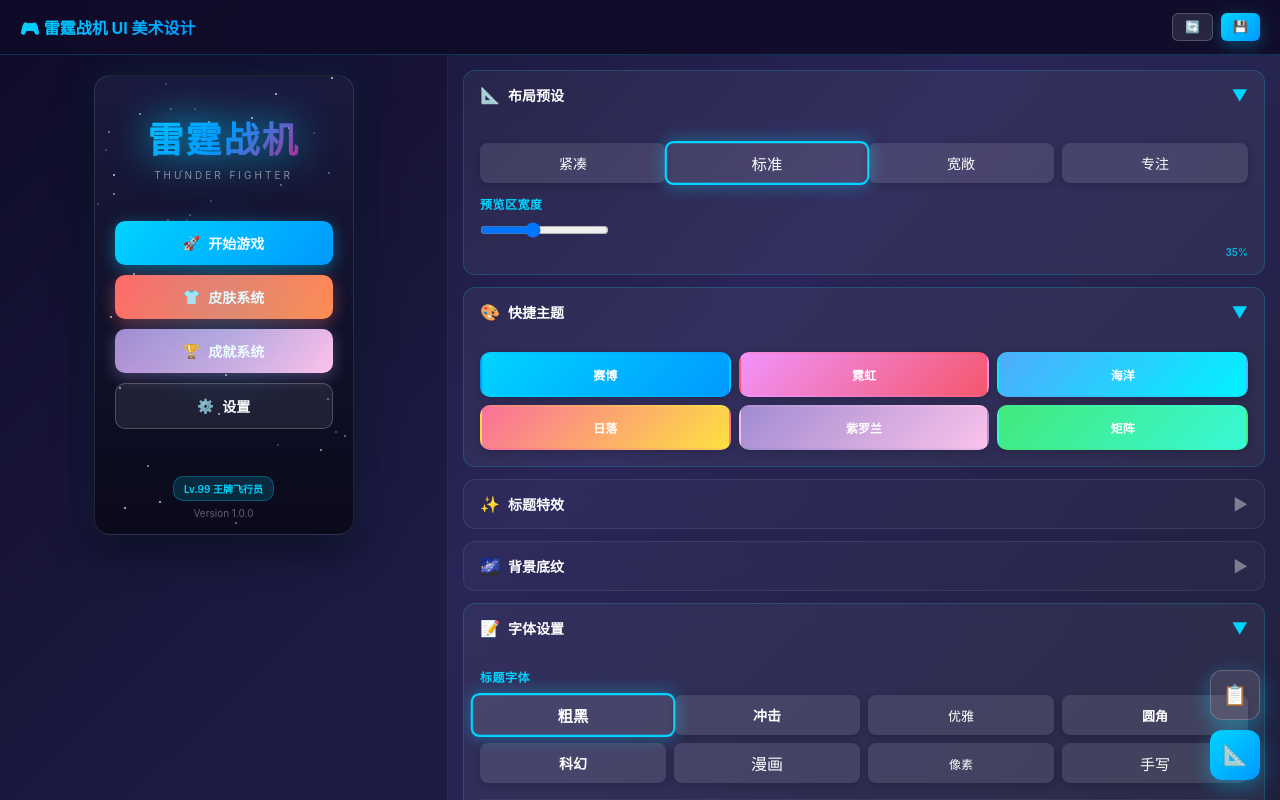
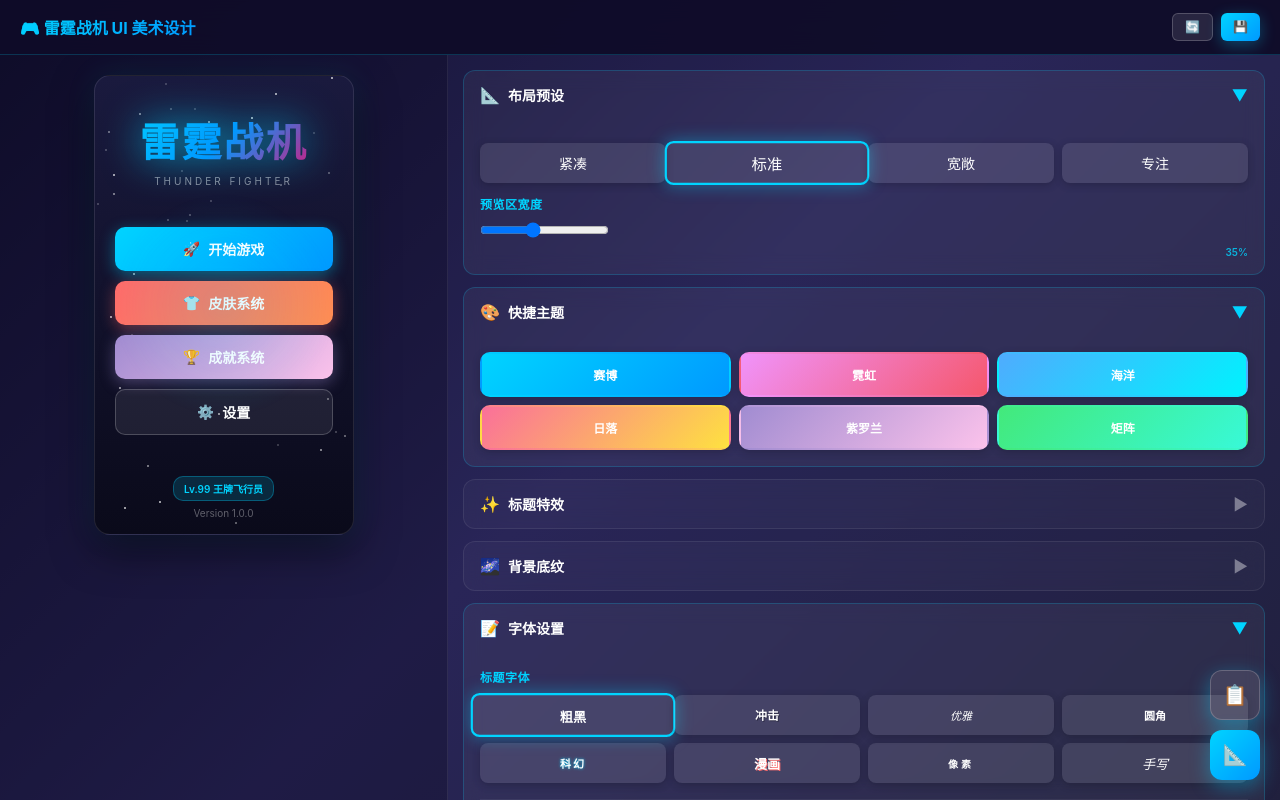
Before and after one commit to guoguoxia5211/thunder-fighter-game, a plain HTML site: page ui-design.html in a window 1280 px wide. Both pictures are taken after a click on the element "粗黑". Drawn offline with Linux system fonts and the light colour scheme; a web font is replaced by a local one.

Commit message:
v2.8.0: CSS 模拟字体效果 - 移除 Google Fonts 使用阴影/间距/样式区分

```diff
--- a/ui-design.html
+++ b/ui-design.html
@@ -4,8 +4,6 @@
     <meta charset="UTF-8">
     <meta name="viewport" content="width=device-width, initial-scale=1.0, maximum-scale=1.0, user-scalable=no">
     <title>雷霆战机 - UI 美术设计工具</title>
-    <link href="https://fonts.googleapis.cnpmjs.org/css2?family=Orbitron:wght@400;700;900&family=Bangers&family=Press+Start+2P&family=Pacifico&display=swap" rel="stylesheet">
-    <style>@import url('https://fonts.googleapis.com/css2?family=Orbitron:wght@400;700;900&family=Bangers&family=Press+Start+2P&family=Pacifico&display=swap');</style>
     <style>
         * { margin: 0; padding: 0; box-sizing: border-box; -webkit-tap-highlight-color: transparent; }
         body {
@@ -409,14 +407,14 @@
                     <div class="config-subsection">
                         <h4>标题字体</h4>
                         <div class="font-presets">
-                            <div class="font-preset" style="font-family: 'Arial Black', sans-serif; font-size: 14px; font-weight: 900;" onclick="selectFont(this)">粗黑</div>
-                            <div class="font-preset" style="font-family: 'Impact', sans-serif; font-size: 14px; font-weight: 900;" onclick="selectFont(this)">冲击</div>
-                            <div class="font-preset" style="font-family: 'Georgia', serif; font-size: 13px; font-weight: 400;" onclick="selectFont(this)">优雅</div>
-                            <div class="font-preset" style="font-family: 'VAG Rounded', sans-serif; font-size: 13px; font-weight: 600;" onclick="selectFont(this)">圆角</div>
-                            <div class="font-preset" style="font-family: 'Orbitron', sans-serif; font-size: 14px; font-weight: 700;" onclick="selectFont(this)">科幻</div>
-                            <div class="font-preset" style="font-family: 'Bangers', cursive; font-size: 16px; font-weight: 400;" onclick="selectFont(this)">漫画</div>
-                            <div class="font-preset" style="font-family: 'Press Start 2P', cursive; font-size: 12px; font-weight: 400;" onclick="selectFont(this)">像素</div>
-                            <div class="font-preset" style="font-family: 'Pacifico', cursive; font-size: 15px; font-weight: 400;" onclick="selectFont(this)">手写</div>
+                            <div class="font-preset" style="font-family: 'Arial Black', sans-serif; font-size: 12px; font-weight: 900;" onclick="selectFont(this)">粗黑</div>
+                            <div class="font-preset" style="font-family: 'Impact', sans-serif; font-size: 12px; font-weight: 900; text-shadow: 1px 1px 0 rgba(0,0,0,0.3);" onclick="selectFont(this)">冲击</div>
+                            <div class="font-preset" style="font-family: 'Georgia', serif; font-size: 11px; font-weight: 400; font-style: italic;" onclick="selectFont(this)">优雅</div>
+                            <div class="font-preset" style="font-family: 'Verdana', sans-serif; font-size: 11px; font-weight: 600;" onclick="selectFont(this)">圆角</div>
+                            <div class="font-preset" style="font-family: 'Arial Black', sans-serif; font-size: 11px; font-weight: 900; text-shadow: 0 0 3px #00d4ff; letter-spacing: 2px;" onclick="selectFont(this)">科幻</div>
+                            <div class="font-preset" style="font-family: 'Comic Sans MS', cursive; font-size: 13px; font-weight: 700; text-shadow: 1px 1px 0 #ff6b6b;" onclick="selectFont(this)">漫画</div>
+                            <div class="font-preset" style="font-family: 'Courier New', monospace; font-size: 10px; font-weight: 700; letter-spacing: 3px;" onclick="selectFont(this)">像素</div>
+                            <div class="font-preset" style="font-family: 'Brush Script MT', cursive; font-size: 13px; font-weight: 400; font-style: italic;" onclick="selectFont(this)">手写</div>
                         </div>
                     </div>
                     <div class="config-subsection">
@@ -735,14 +733,56 @@
 
         function selectFont(el) {
             const fontConfig = {
-                '粗黑': { family: "'Arial Black', 'Helvetica Neue', sans-serif", size: '36px', weight: '900', transform: 'none' },
-                '冲击': { family: "'Impact', 'Haettenschweiler', sans-serif", size: '36px', weight: '900', transform: 'scaleX(1.1)' },
-                '优雅': { family: "'Georgia', 'Times New Roman', serif", size: '28px', weight: '400', transform: 'none' },
-                '圆角': { family: "'Verdana', 'Geneva', sans-serif", size: '30px', weight: '500', transform: 'none' },
-                '科幻': { family: "'Orbitron', 'Arial Black', sans-serif", size: '32px', weight: '700', transform: 'none' },
-                '漫画': { family: "'Bangers', 'Comic Sans MS', cursive", size: '38px', weight: '400', transform: 'none' },
-                '像素': { family: "'Press Start 2P', 'Courier New', monospace", size: '22px', weight: '400', transform: 'none' },
-                '手写': { family: "'Pacifico', 'Brush Script MT', cursive", size: '34px', weight: '400', transform: 'none' }
+                '粗黑': {
+                    family: "'Arial Black', 'Microsoft YaHei', sans-serif",
+                    size: '40px', weight: '900',
+                    textShadow: 'none', letterSpacing: '2px',
+                    fontStyle: 'normal', fontStretch: 'normal'
+                },
+                '冲击': {
+                    family: "'Impact', 'Arial Black', sans-serif",
+                    size: '40px', weight: '900',
+                    textShadow: '3px 3px 0px rgba(0,0,0,0.3)', letterSpacing: '1px',
+                    fontStyle: 'normal', fontStretch: 'condensed'
+                },
+                '优雅': {
+                    family: "'Georgia', 'Times New Roman', serif",
+                    size: '32px', weight: '400',
+                    textShadow: 'none', letterSpacing: '3px',
+                    fontStyle: 'italic', fontStretch: 'normal'
+                },
+                '圆角': {
+                    family: "'Verdana', 'Microsoft YaHei', sans-serif",
+                    size: '34px', weight: '600',
+                    textShadow: 'none', letterSpacing: '2px',
+                    fontStyle: 'normal', fontStretch: 'normal'
+                },
+                '科幻': {
+                    family: "'Arial Black', 'Arial', sans-serif",
+                    size: '36px', weight: '900',
+                    textShadow: '0 0 10px #00d4ff, 0 0 20px #00d4ff', letterSpacing: '4px',
+                    fontStyle: 'normal', fontStretch: 'normal',
+                    transform: 'scaleX(1.1)'
+                },
+                '漫画': {
+                    family: "'Comic Sans MS', 'Chalkboard', cursive",
+                    size: '42px', weight: '700',
+                    textShadow: '2px 2px 0px #ff6b6b', letterSpacing: '2px',
+                    fontStyle: 'normal', fontStretch: 'normal'
+                },
+                '像素': {
+                    family: "'Courier New', 'Monaco', monospace",
+                    size: '24px', weight: '700',
+                    textShadow: 'none', letterSpacing: '6px',
+                    fontStyle: 'normal', fontStretch: 'normal',
+                    imageRendering: 'pixelated'
+                },
+                '手写': {
+                    family: "'Brush Script MT', 'Comic Sans MS', cursive",
+                    size: '38px', weight: '400',
+                    textShadow: '1px 1px 2px rgba(0,0,0,0.2)', letterSpacing: '1px',
+                    fontStyle: 'italic', fontStretch: 'normal'
+                }
             };
             const fontName = el.textContent.trim();
             const config = fontConfig[fontName];
@@ -754,8 +794,11 @@
             logo.style.fontFamily = config.family;
             logo.style.fontSize = config.size;
             logo.style.fontWeight = config.weight;
-            logo.style.transform = config.transform;
-            logo.style.letterSpacing = fontName === '像素' ? '4px' : '2px';
+            logo.style.textShadow = config.textShadow;
+            logo.style.letterSpacing = config.letterSpacing;
+            logo.style.fontStyle = config.fontStyle;
+            logo.style.transform = config.transform || 'none';
+            if (config.imageRendering) logo.style.imageRendering = config.imageRendering;
 
             // 强制重绘
             logo.style.display = 'none';
```
